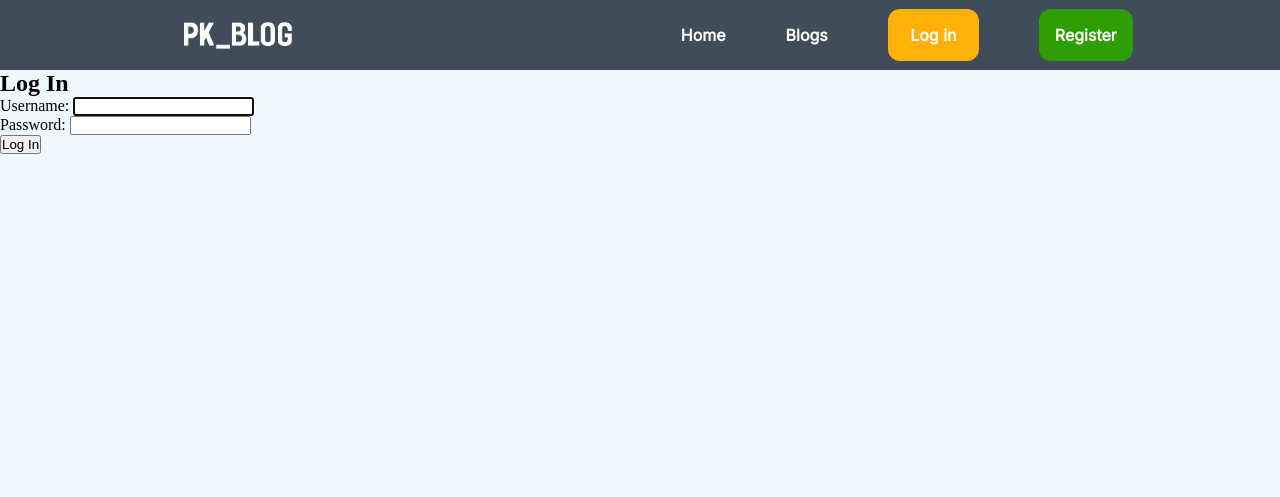
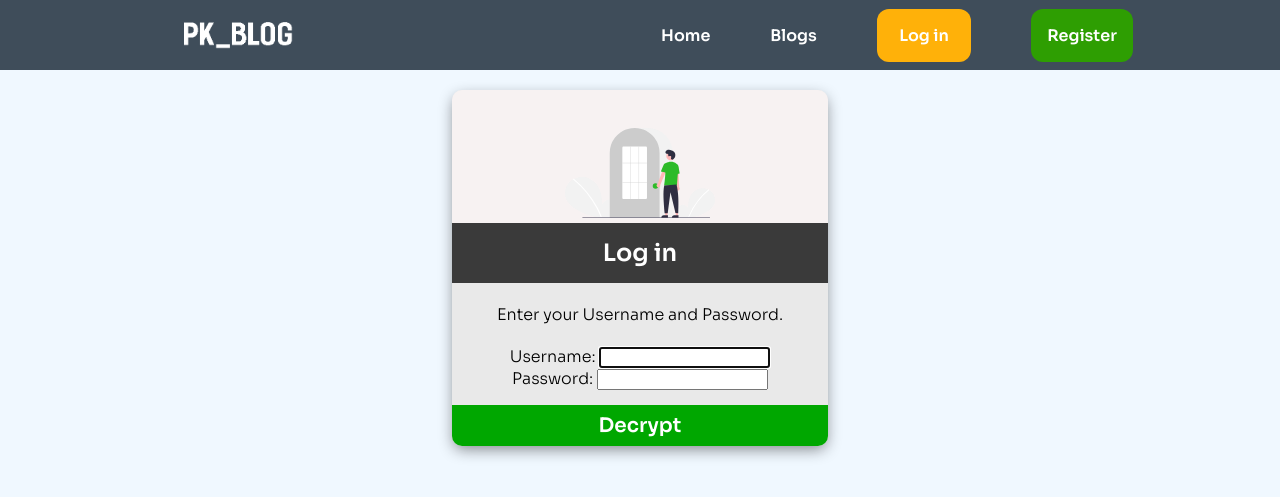
Before and after one commit to CharlieWWW94/pk_blog, a Django app: page /accounts/login/ in a window 1280 px wide. Shown: the top 497 px of the page. Run offline with Django 4.2, Linux system fonts and the light colour scheme.

Commit message:
Add styling to login page and update README

```diff
--- /dev/null
+++ b/static/css/login.css
@@ -0,0 +1,96 @@
+@import url('https://fonts.googleapis.com/css2?family=Sora:wght@300;600&display=swap');
+
+* {
+    font-family: 'Sora';
+}
+
+.grid-container {
+    display: grid;
+    grid-template-columns: 30% 40% 30%;
+    grid-template-rows: 100%;
+    grid-template-areas:
+    "blank form blank2";
+}
+
+.grid-item-1 {
+
+    grid-area: blank
+}
+
+.grid-item-2 {
+
+    display: flex;
+    grid-area: form;
+    text-align: center;
+    justify-content: center;
+    align-items: center;
+    padding: 4%;
+}
+
+.grid-item-3 {
+
+    grid-area: blank2;
+}
+
+
+
+.decrypt-form {
+    background-color: rgb(233, 233, 233);
+    border-radius: 10px;
+    -webkit-box-shadow: 0px 5px 15px -2px rgba(0,0,0,0.47);
+    box-shadow: 0px 5px 15px -2px rgba(0,0,0,0.47);
+    width: 80%;
+}
+
+.form-head {
+    background-color: rgb(247, 242, 242);
+    width: 100%;
+    border-radius: 10px 10px 0 0;
+}
+
+.form-title {
+    background-color: rgb(58, 58, 58);
+    padding: 4% 0;
+    color: white;
+}
+
+.entries {
+    text-align: center;
+}
+
+.form-content-1 {
+    width: 82%;
+    margin-left: 4%;
+    margin-right: 2%;
+    margin-bottom: 2%;
+}
+
+.form-content-2 {
+    width: 82%;
+    margin-left: 4%;
+    margin-right: 2%;
+}
+
+.article-image {
+    max-width: 40%;
+    margin-top: 10%;
+}
+
+.submit-button {
+    font-weight: bold;
+    color: white;
+    border: none;
+    border-radius: 0 0 10px 10px;
+    width: 100%;
+    margin-top: 4%;;
+    background-color: rgb(0, 167, 0);
+    font-size: 20px;
+    padding: 2%;
+}
+
+@media(max-width: 1200px) {
+    .grid-container {
+        grid-template-columns: 100%;
+        grid-template-areas: "form";
+    }
+}
--- a/templates/registration/login.html
+++ b/templates/registration/login.html
@@ -1,9 +1,25 @@
 {% extends '../base.html' %}
 {% block content %}
-<h2>Log In</h2>
-<form method="post">
-  {% csrf_token %}
-  {{ login_form.as_p }}
-  <button type="submit">Log In</button>
-</form>
+{% load static %}
+<link rel="stylesheet" href="{% static 'css/login.css' %}">
+<div class="grid-container">
+  <div class="grid-item grid-item-1"></div>
+  <div class="grid-item grid-item-2">
+    <div class="decrypt-form">
+      <div class="form-head">
+      <img class="article-image" src="{% static 'images/login.svg' %}" alt="">
+    </div>
+      <h2 class="form-title">Log in</h2>
+      <br>
+      <form class="entries" method="post">
+          <p>Enter your Username and Password.</p>
+          <br>
+          {% csrf_token %}
+          {{login_form.as_p}}
+          <button class="submit-button" type="Submit">Decrypt</button>
+      </form>
+    </div>
+  </div>
+  <div class="grid-item grid-item-3"></div>
+</div>
 {% endblock %}
```
Also changed, not shown: README.md, static/images/login.svg (added).
